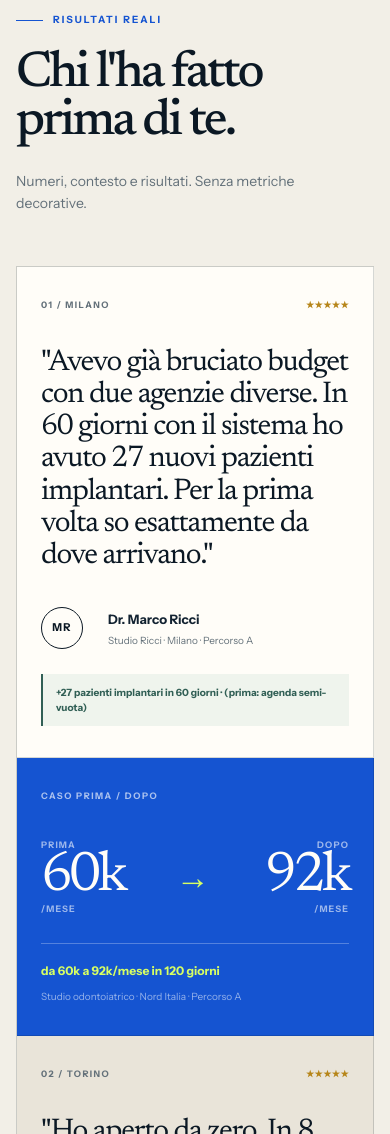
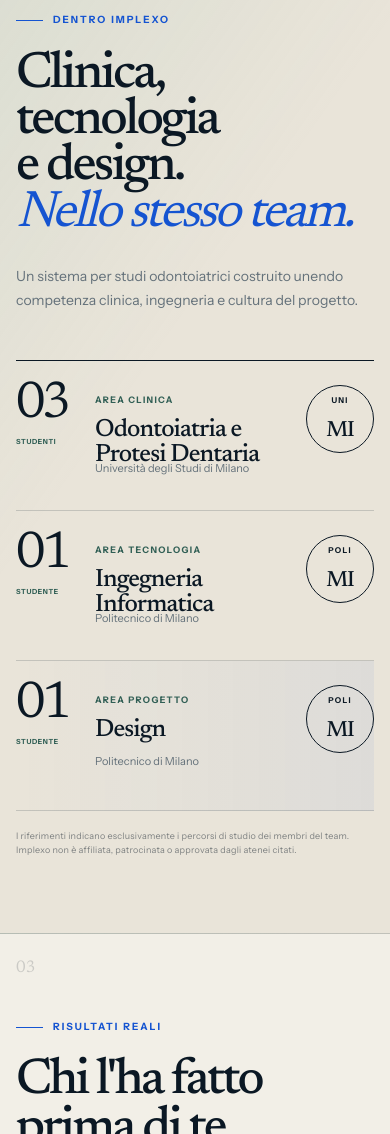
Before and after one commit to antomadra/implexo-dental-system, a plain HTML site: page index.html in a window 390 px wide. Shown: the part 7599-8733 px from the top of the page. Drawn offline with Linux system fonts and the light colour scheme.

Commit message:
feat: add team credentials section

```diff
--- a/index.html
+++ b/index.html
@@ -214,6 +214,39 @@
 
     <div class="system-manifesto"><p>Ogni fase è progettata per eliminare una delle principali inefficienze del marketing odontoiatrico tradizionale.</p></div>
 
+    <section class="team-section section-shell" id="team" aria-labelledby="team-title">
+      <header class="team-intro reveal">
+        <span class="eyebrow">Dentro Implexo</span>
+        <h2 class="team-title" id="team-title">Clinica,<br>tecnologia<br>e design.<br><em>Nello stesso team.</em></h2>
+        <p>Un sistema per studi odontoiatrici costruito unendo competenza clinica, ingegneria e cultura del progetto.</p>
+      </header>
+
+      <div class="team-ledger reveal reveal-delay">
+        <article class="team-entry">
+          <div class="team-count" aria-label="03 studenti"><strong>03</strong><span>studenti</span></div>
+          <div class="team-discipline"><span>Area clinica</span><h3>Odontoiatria e Protesi Dentaria</h3></div>
+          <p class="team-institution">Università degli Studi di Milano</p>
+          <div class="academic-mark" aria-label="Percorso accademico UNIMI"><span>UNI</span><strong>MI</strong></div>
+        </article>
+
+        <article class="team-entry">
+          <div class="team-count" aria-label="01 studente"><strong>01</strong><span>studente</span></div>
+          <div class="team-discipline"><span>Area tecnologia</span><h3>Ingegneria Informatica</h3></div>
+          <p class="team-institution">Politecnico di Milano</p>
+          <div class="academic-mark" aria-label="Percorso accademico POLIMI"><span>POLI</span><strong>MI</strong></div>
+        </article>
+
+        <article class="team-entry team-entry-accent">
+          <div class="team-count" aria-label="01 studente"><strong>01</strong><span>studente</span></div>
+          <div class="team-discipline"><span>Area progetto</span><h3>Design</h3></div>
+          <p class="team-institution">Politecnico di Milano</p>
+          <div class="academic-mark" aria-label="Percorso accademico POLIMI"><span>POLI</span><strong>MI</strong></div>
+        </article>
+
+        <p class="team-disclaimer">I riferimenti indicano esclusivamente i percorsi di studio dei membri del team. Implexo non è affiliata, patrocinata o approvata dagli atenei citati.</p>
+      </div>
+    </section>
+
     <section class="proof-section section-shell" id="risultati">
       <div class="section-index" aria-hidden="true">03</div>
       <header class="proof-header reveal">
--- a/style.css
+++ b/style.css
@@ -969,6 +969,147 @@ a {
   line-height: 1.3;
 }
 
+.team-section {
+  isolation: isolate;
+  align-items: start;
+}
+
+.team-section::before {
+  position: absolute;
+  z-index: -1;
+  top: 0;
+  bottom: 0;
+  left: 50%;
+  width: 100vw;
+  content: '';
+  transform: translateX(-50%);
+  border-bottom: 1px solid var(--line);
+  background:
+    linear-gradient(125deg, rgba(128, 182, 164, .14), transparent 42%),
+    var(--paper-deep);
+}
+
+.team-intro {
+  grid-column: 1 / span 5;
+}
+
+.team-title {
+  margin-top: 24px;
+  color: var(--ink);
+  font-family: var(--display);
+  font-size: clamp(48px, 5.4vw, 78px);
+  font-weight: 500;
+  letter-spacing: -.055em;
+  line-height: .9;
+}
+
+.team-title em {
+  color: var(--cobalt);
+  font-weight: 400;
+}
+
+.team-intro > p {
+  max-width: 430px;
+  margin-top: 34px;
+  color: var(--muted);
+  font-size: 14px;
+  line-height: 1.72;
+}
+
+.team-ledger {
+  grid-column: 7 / -1;
+  border-top: 1px solid var(--ink);
+}
+
+.team-entry {
+  min-height: 166px;
+  padding: 25px 0;
+  display: grid;
+  grid-template-columns: 94px minmax(175px, 1fr) minmax(120px, 155px) 82px;
+  align-items: center;
+  gap: clamp(14px, 2vw, 30px);
+  border-bottom: 1px solid var(--line);
+}
+
+.team-entry-accent {
+  background: linear-gradient(90deg, transparent, rgba(21, 84, 209, .055));
+}
+
+.team-count {
+  display: flex;
+  flex-direction: column;
+  align-items: flex-start;
+}
+
+.team-count strong {
+  color: var(--ink);
+  font-family: var(--display);
+  font-size: 68px;
+  font-weight: 400;
+  letter-spacing: -.07em;
+  line-height: .78;
+}
+
+.team-count span,
+.team-discipline > span {
+  margin-top: 11px;
+  color: var(--mineral-dark);
+  font-size: 9px;
+  font-weight: 700;
+  letter-spacing: .15em;
+  text-transform: uppercase;
+}
+
+.team-discipline h3 {
+  margin-top: 8px;
+  color: var(--ink);
+  font-family: var(--display);
+  font-size: clamp(24px, 2.2vw, 32px);
+  font-weight: 500;
+  letter-spacing: -.035em;
+  line-height: 1;
+}
+
+.team-institution {
+  color: var(--muted);
+  font-size: 11px;
+  line-height: 1.5;
+}
+
+.academic-mark {
+  width: 82px;
+  height: 82px;
+  padding: 13px 10px;
+  display: flex;
+  flex-direction: column;
+  justify-content: space-between;
+  border: 1px solid var(--ink);
+  border-radius: 50%;
+  color: var(--ink);
+  font-size: 8px;
+  font-style: normal;
+  font-weight: 700;
+  letter-spacing: .16em;
+  line-height: 1;
+  text-align: center;
+}
+
+.academic-mark strong {
+  font-family: var(--display);
+  font-size: 27px;
+  font-weight: 500;
+  letter-spacing: -.05em;
+}
+
+.team-disclaimer {
+  max-width: 610px;
+  padding-top: 18px;
+  color: rgba(11, 24, 36, .48);
+  font-size: 9px;
+  letter-spacing: .025em;
+  line-height: 1.6;
+}
+
 .proof-header {
   grid-column: 1 / span 5;
 }
@@ -1587,6 +1728,7 @@ html.js .reveal.is-visible {
 
   .diagnostic-section,
   .paths-section,
+  .team-section,
   .proof-section,
   .form-section {
     display: block;
@@ -1625,6 +1767,15 @@ html.js .reveal.is-visible {
 
   .system-content {
     padding: 90px max(24px, calc((100vw - min(100% - 40px, 760px)) / 2));
+  }
+
+  .team-intro {
+    max-width: 650px;
+    margin-bottom: 60px;
+  }
+
+  .team-ledger {
+    margin-left: 8%;
   }
 
   .proof-ledger {
@@ -1798,6 +1949,61 @@ html.js .reveal.is-visible {
     font-size: 20px;
   }
 
+  .team-intro {
+    margin-bottom: 48px;
+  }
+
+  .team-title {
+    font-size: clamp(47px, 13.2vw, 62px);
+  }
+
+  .team-intro > p {
+    margin-top: 27px;
+  }
+
+  .team-ledger {
+    margin-left: 0;
+  }
+
+  .team-entry {
+    min-height: 150px;
+    padding: 24px 0;
+    grid-template-columns: 62px minmax(0, 1fr) 68px;
+    align-items: start;
+    gap: 17px;
+  }
+
+  .team-count strong {
+    font-size: 52px;
+  }
+
+  .team-count span {
+    font-size: 7px;
+    letter-spacing: .09em;
+  }
+
+  .team-discipline h3 {
+    font-size: 25px;
+  }
+
+  .team-institution {
+    grid-column: 2 / -1;
+    margin-top: -25px;
+    padding-right: 82px;
+  }
+
+  .academic-mark {
+    width: 68px;
+    height: 68px;
+    padding: 10px 8px;
+    grid-column: 3;
+    grid-row: 1;
+  }
+
+  .academic-mark strong {
+    font-size: 22px;
+  }
+
   .testimonial,
   .case-card {
     padding: 31px 24px;
```
